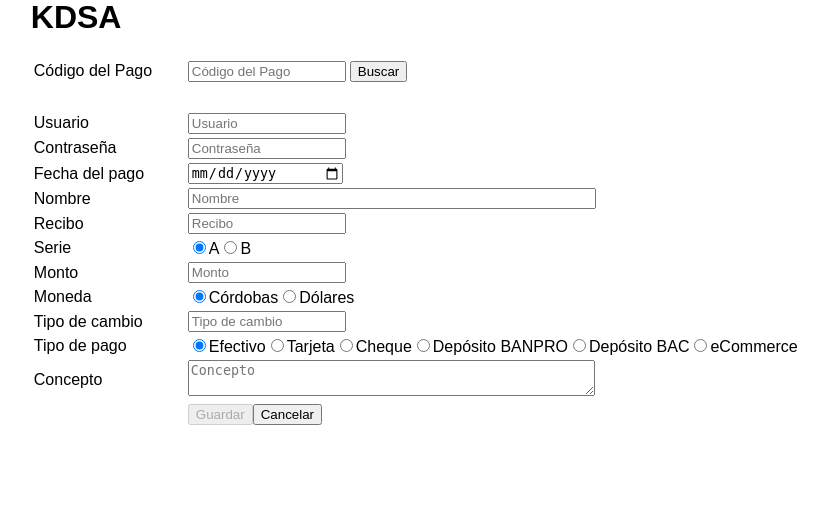
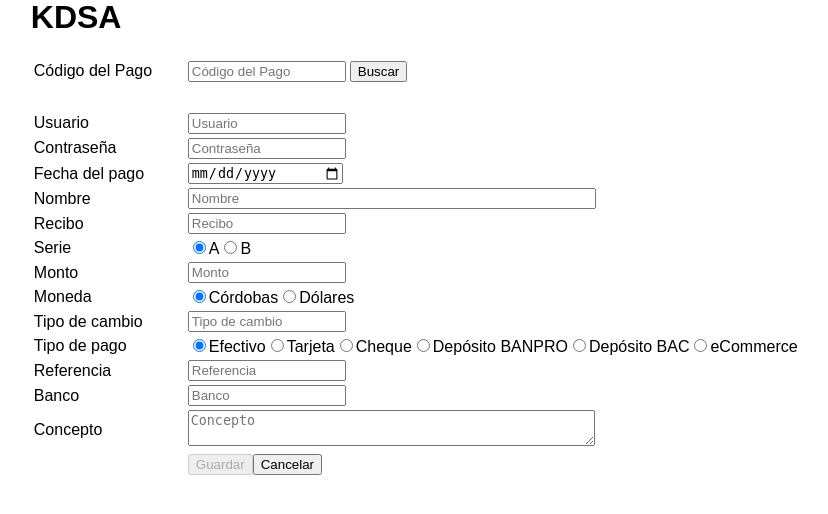
Before and after one commit to luishansel/KDSA, a PHP site: page /recibos/hrrRecibos.php in a window 1280 px wide. Shown: the part 26-540 px from the top of the page, without its empty margins (230-1058 px from the left). Run offline with PHP 8.4, Linux system fonts and the light colour scheme.

Commit message:
hrrRecibos agregar la referencia 20260818

```diff
--- a/recibos/hrrRecibos.php
+++ b/recibos/hrrRecibos.php
@@ -10,7 +10,9 @@
     {
         $txtCodPago = $_POST["txtCodPago"];
 
-        $msConsulta = "select PAGO_REL, FECHA_040, NOMBRE_040, RECIBO_040, SERIE_040, MONTO_040, MONEDA_040, TIPOCAMBIO_040, TIPOPAGO_040, CONCEPTO_040 from KDSA040A where PAGO_REL = ?";
+        $msConsulta = "select PAGO_REL, FECHA_040, NOMBRE_040, RECIBO_040, SERIE_040, MONTO_040, ";
+        $msConsulta .= "MONEDA_040, TIPOCAMBIO_040, TIPOPAGO_040, CONCEPTO_040, NUMEROCK_040, BANCOCK_040 ";
+        $msConsulta .= "from KDSA040A where PAGO_REL = ?";
         $mDatos = $m_cnx_MySQL->prepare($msConsulta);
 		$mDatos->execute([$txtCodPago]);
 		$Fila = $mDatos->fetch();
@@ -24,6 +26,8 @@
         $txnTipoCambio = $Fila["TIPOCAMBIO_040"];
         $optTipoPago = $Fila["TIPOPAGO_040"];
         $txtConcepto = $Fila["CONCEPTO_040"];
+        $txtReferencia = $Fila["NUMEROCK_040"];
+        $txtBanco = $Fila["BANCOCK_040"];
     }
 
     if (isset($_POST["cmdGuardar"]))
@@ -68,11 +72,13 @@
                 $txnTipoCambio = $_POST["txnTipoCambio"];
                 $optTipoPago = $_POST["optTipoPago"];
                 $txtConcepto = $_POST["txtConcepto"];
+                $txtReferencia = $_POST["txtReferencia"];
+                $txtBanco = $_POST["txtBanco"];
 
                 $msConsulta = "update KDSA040A set FECHA_040 = ?, NOMBRE_040 = ?, RECIBO_040 = ?, SERIE_040 = ?, MONTO_040 = ?, MONEDA_040 = ?, ";
-                $msConsulta .= "TIPOCAMBIO_040 = ?, CONCEPTO_040 = ?, TIPOPAGO_040 = ? where PAGO_REL = ?";
+                $msConsulta .= "TIPOCAMBIO_040 = ?, CONCEPTO_040 = ?, TIPOPAGO_040 = ?, NUMEROCK_040 = ?, BANCOCK_040 = ? where PAGO_REL = ?";
                 $mDatos = $m_cnx_MySQL->prepare($msConsulta);
-		        $mDatos->execute([$dtpFecha, $txtNombre, $txtRecibo, $optSerie, $txnMonto, $optMoneda, $txnTipoCambio, $txtConcepto, $optTipoPago, $txtCodPago]);
+		        $mDatos->execute([$dtpFecha, $txtNombre, $txtRecibo, $optSerie, $txnMonto, $optMoneda, $txnTipoCambio, $txtConcepto, $optTipoPago, $txtReferencia, $txtBanco, $txtCodPago]);
                 ?>
                     <script>alert("Registro modificado");</script>
                 <?php
@@ -126,11 +132,11 @@
                     <td><input class="ctrlAnchoFijo" type="text" id="txtUsuario" name="txtUsuario" placeholder="Usuario" value=""/></td>
                 </tr>
                 <tr>
-                    <td class="tdAnchoFijo"><label for="txtClave">Contraseña</label></td>
+                    <td class="ctrlAnchoFijo"><label for="txtClave">Contraseña</label></td>
                     <td><input class="ctrlAnchoFijo" type="password" id="txtClave" name="txtClave" placeholder="Contraseña" value=""/></td>
                 </tr>
                 <tr>
-                    <td class="tdAnchoFijo"><label for="dtpFecha">Fecha del pago</label></td>
+                    <td class="ctrlAnchoFijo"><label for="dtpFecha">Fecha del pago</label></td>
                     <?php
                         if ($txtCodPago == "")
                             echo('<td><input class="ctrlAnchoFijo" type="date" id="dtpFecha" name="dtpFecha" value=""/></td>');
@@ -139,7 +145,7 @@
                     ?>
                 </tr>
                 <tr>
-                    <td class="tdAnchoFijo"><label for="txtNombre">Nombre</label></td>
+                    <td class="ctrlAnchoFijo"><label for="txtNombre">Nombre</label></td>
                     <?php
                         if ($txtCodPago == "")
                             echo('<td><input class="ctrlAnchoDoble" type="text" id="txtNombre" name="txtNombre" placeholder="Nombre" value=""/></td>');
@@ -148,7 +154,7 @@
                     ?>
                 </tr>
                 <tr>
-                    <td class="tdAnchoFijo"><label for="txtRecibo">Recibo</label></td>
+                    <td class="ctrlAnchoFijo"><label for="txtRecibo">Recibo</label></td>
                     <?php
                         if ($txtCodPago == "")
                             echo('<td><input class="ctrlAnchoFijo" type="text" id="txtRecibo" name="txtRecibo" placeholder="Recibo" value=""/></td>');
@@ -157,7 +163,7 @@
                     ?>
                 </tr>
                 <tr>
-                    <td class="tdAnchoFijo"><label for="optSerie">Serie</label></td>
+                    <td class="ctrlAnchoFijo"><label for="optSerie">Serie</label></td>
                     <td>
                         <?php
                             if ($txtCodPago == "" or $optSerie == "A")
@@ -174,7 +180,7 @@
                     </td>
                 </tr>
                 <tr>
-                    <td class="tdAnchoFijo"><label for="txnMonto">Monto</label></td>
+                    <td class="ctrlAnchoFijo"><label for="txnMonto">Monto</label></td>
                     <?php
                         if ($txtCodPago == "")
                             echo('<td><input class="ctrlAnchoFijo" type="number" id="txnMonto" name="txnMonto" placeholder="Monto" step="0.01" value="" readonly/></td>');
@@ -183,7 +189,7 @@
                     ?>
                 </tr>
                 <tr>
-                    <td class="tdAnchoFijo"><label for="optMoneda">Moneda</label></td>
+                    <td class="ctrlAnchoFijo"><label for="optMoneda">Moneda</label></td>
                     <td>
                         <?php
                             if ($txtCodPago == "" or $optMoneda == 0)
@@ -200,7 +206,7 @@
                     </td>
                 </tr>
                 <tr>
-                    <td class="tdAnchoFijo"><label for="txnTipoCambio">Tipo de cambio</label></td>
+                    <td class="ctrlAnchoFijo"><label for="txnTipoCambio">Tipo de cambio</label></td>
                     <?php
                         if ($txtCodPago == "")
                             echo('<td><input class="ctrlAnchoFijo" type="number" id="txnTipoCambio" name="txnTipoCambio" placeholder="Tipo de cambio" step="0.01" value=""/></td>');
@@ -209,7 +215,7 @@
                     ?>
                 </tr>
                 <tr>
-                    <td class="tdAnchoFijo"><label for="optTipoPago">Tipo de pago</label></td>
+                    <td class="ctrlAnchoFijo"><label for="optTipoPago">Tipo de pago</label></td>
                     <td>
                     <?php
                         if ($txtCodPago == "" or $optTipoPago == 0)
@@ -275,7 +281,25 @@
                     </td>
                 </tr>
                 <tr>
-                    <td class="tdAnchoFijo"><label for="txtConcepto">Concepto</label></td>
+                    <td class="ctrlAnchoFijo"><label for="txtReferencia">Referencia</label></td>
+                    <?php
+                        if ($txtCodPago == "")
+                            echo('<td><input class="ctrlAnchoFijo" type="text" id="txtReferencia" name="txtReferencia" placeholder="Referencia" value=""/></td>');
+                        else
+                            echo('<td><input class="ctrlAnchoFijo" type="text" id="txtReferencia" name="txtReferencia" placeholder="Referencia" value="' . trim($txtReferencia) . '"/></td>');
+                    ?>
+                </tr>
+                <tr>
+                    <td class="ctrlAnchoFijo"><label for="txtBanco">Banco</label></td>
+                    <?php
+                        if ($txtCodPago == "")
+                            echo('<td><input class="ctrlAnchoFijo" type="text" id="txtBanco" name="txtBanco" placeholder="Banco" value=""/></td>');
+                        else
+                            echo('<td><input class="ctrlAnchoFijo" type="text" id="txtBanco" name="txtBanco" placeholder="Banco" value="' . trim($txtBanco) . '"/></td>');
+                    ?>
+                </tr>
+                <tr>
+                    <td class="ctrlAnchoFijo"><label for="txtConcepto">Concepto</label></td>
                     <?php
                         if ($txtCodPago == "")
                             echo('<td><textarea id="txtConcepto" name="txtConcepto" placeholder="Concepto" rows="2" cols="48"/></textarea></td>');
@@ -284,7 +308,7 @@
                     ?>
                 </tr>
                 <tr>
-                    <td class="tdAnchoFijo"></td>
+                    <td class="ctrlAnchoFijo"></td>
                     <?php
                     if ($txtCodPago == "")
                     {
```
